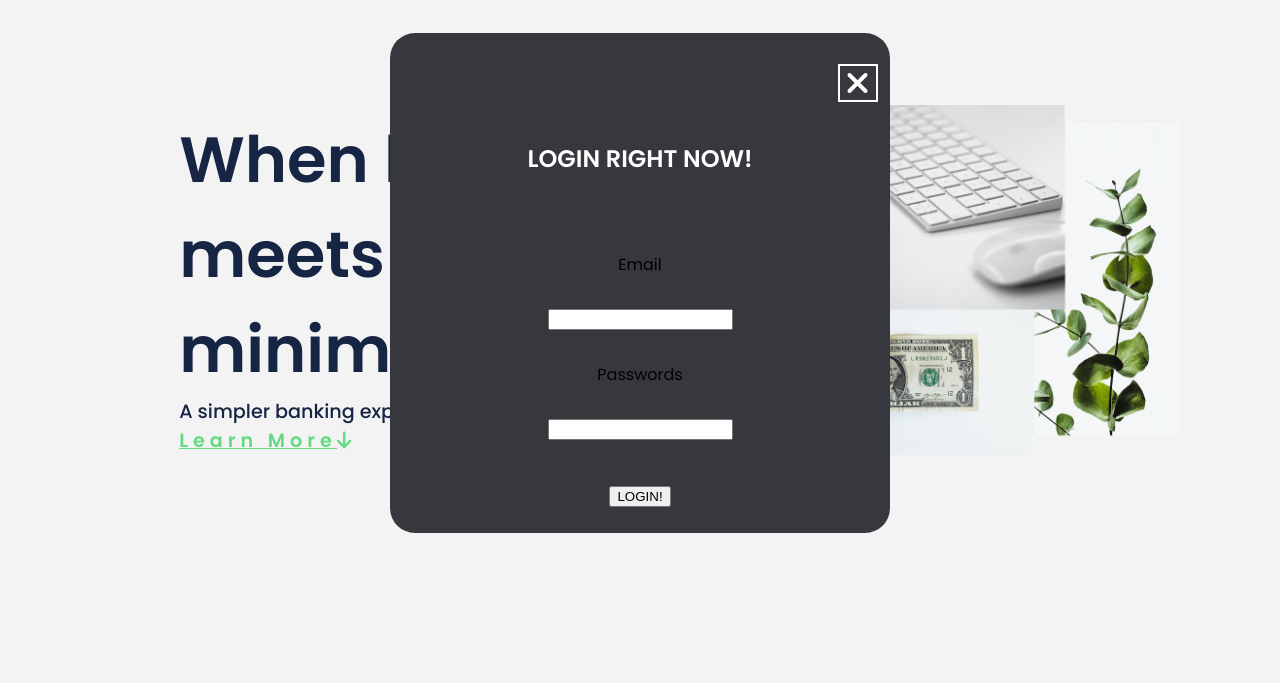
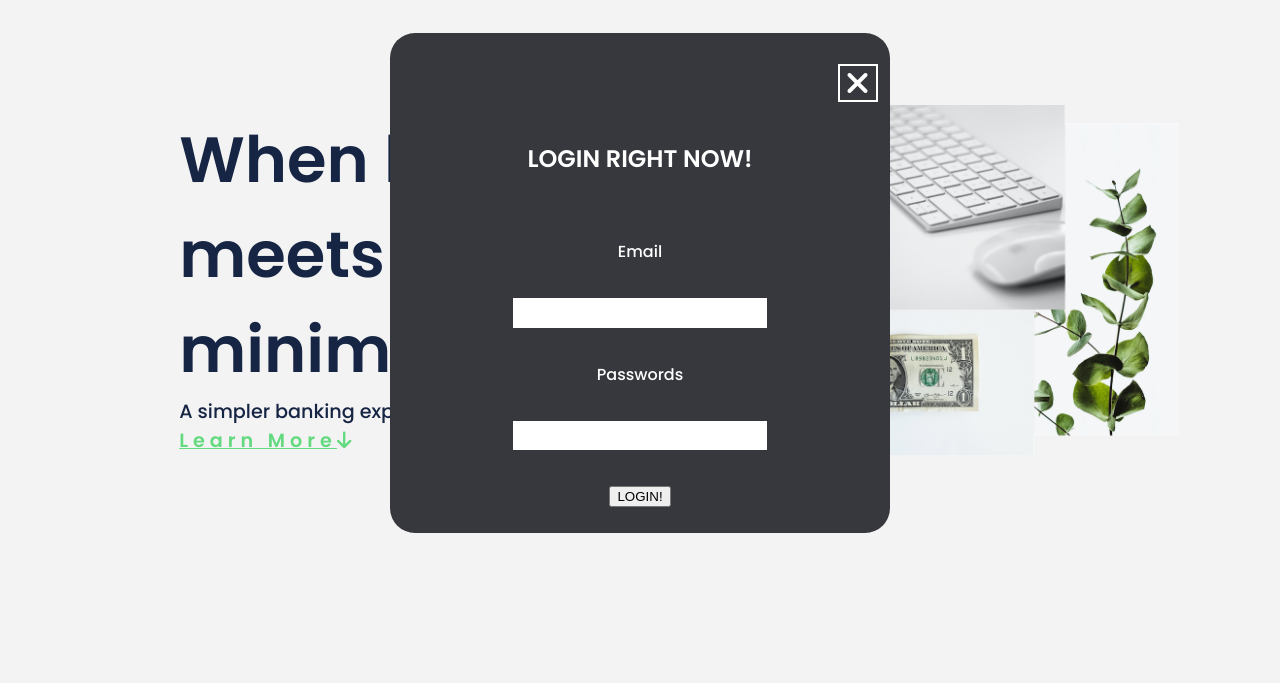
Before and after one commit to Ameer2000Mzori/Bankist-Complete, a website: page src/home.html in a window 1280 px wide. Shown: the part 117-800 px from the top of the page. Drawn offline with Linux system fonts and the light colour scheme.

Commit message:
added styling to login text inputs and login labels texts

```diff
--- a/src/home.scss
+++ b/src/home.scss
@@ -1507,6 +1507,23 @@ body {
       align-items: center;
       justify-content: center;
       gap: 2rem;
-    }
-  }
-}
+
+      .login-Texts-Inputs {
+        width: 50%;
+        height: 10%;
+        outline: none;
+        border: solid #37383d 2px;
+        padding-left: 15px;
+        font-family: $fontOne;
+        font-size: 1.1rem;
+      }
+
+      .login-Labels-Texts {
+        font-size: $fontOne;
+        font-weight: 500;
+        text-align: start;
+        color: white;
+      }
+    }
+  }
+}
```
Also changed, not shown: src/home.css, 1 other file.
